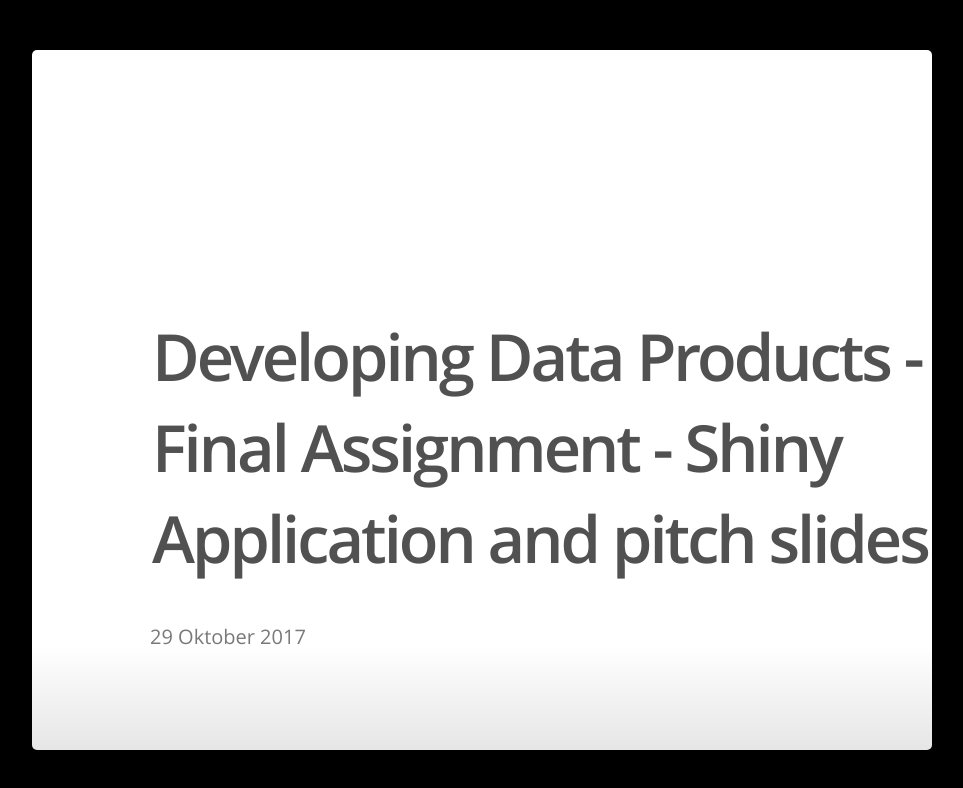
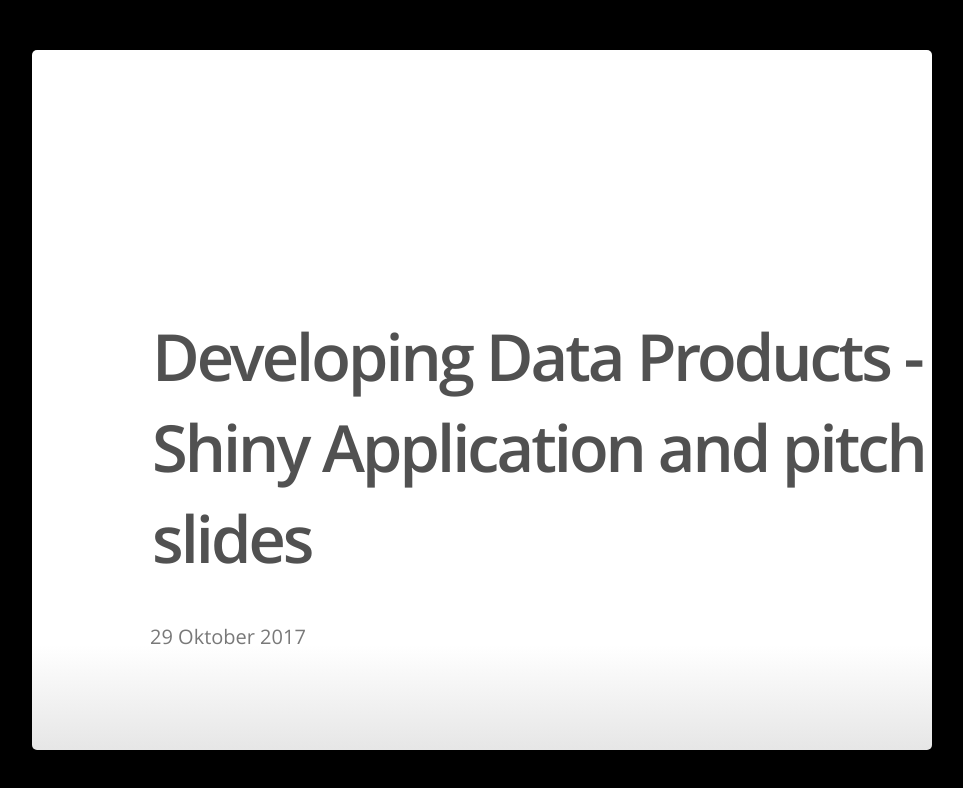
Before and after one commit to michael-gm/michael-gm.github.io, a plain HTML site: page index3.html in a window 1280 px wide. Shown: the whole page, without its empty margins (158-1121 px from the left). Drawn offline with nearby package versions, Linux system fonts and the light colour scheme; some packages are replaced by stand-ins of ours.

Commit message:
Add files via upload

```diff
--- a/index3.html
+++ b/index3.html
@@ -1,7 +1,7 @@
 <!DOCTYPE html>
 <html>
 <head>
-  <title>Developing Data Products - Final Assignment - Shiny Application and pitch slides</title>
+  <title>Developing Data Products - Shiny Application and pitch slides</title>
 
   <meta charset="utf-8">
   <meta http-equiv="Content-Type" content="text/html; charset=utf-8" />
@@ -20,7 +20,7 @@
     var SLIDE_CONFIG = {
       // Slide settings
       settings: {
-                title: 'Developing Data Products - Final Assignment - Shiny Application and pitch slides',
+                title: 'Developing Data Products - Shiny Application and pitch slides',
                         useBuilds: true,
         usePrettify: true,
         enableSlideAreas: true,
```
